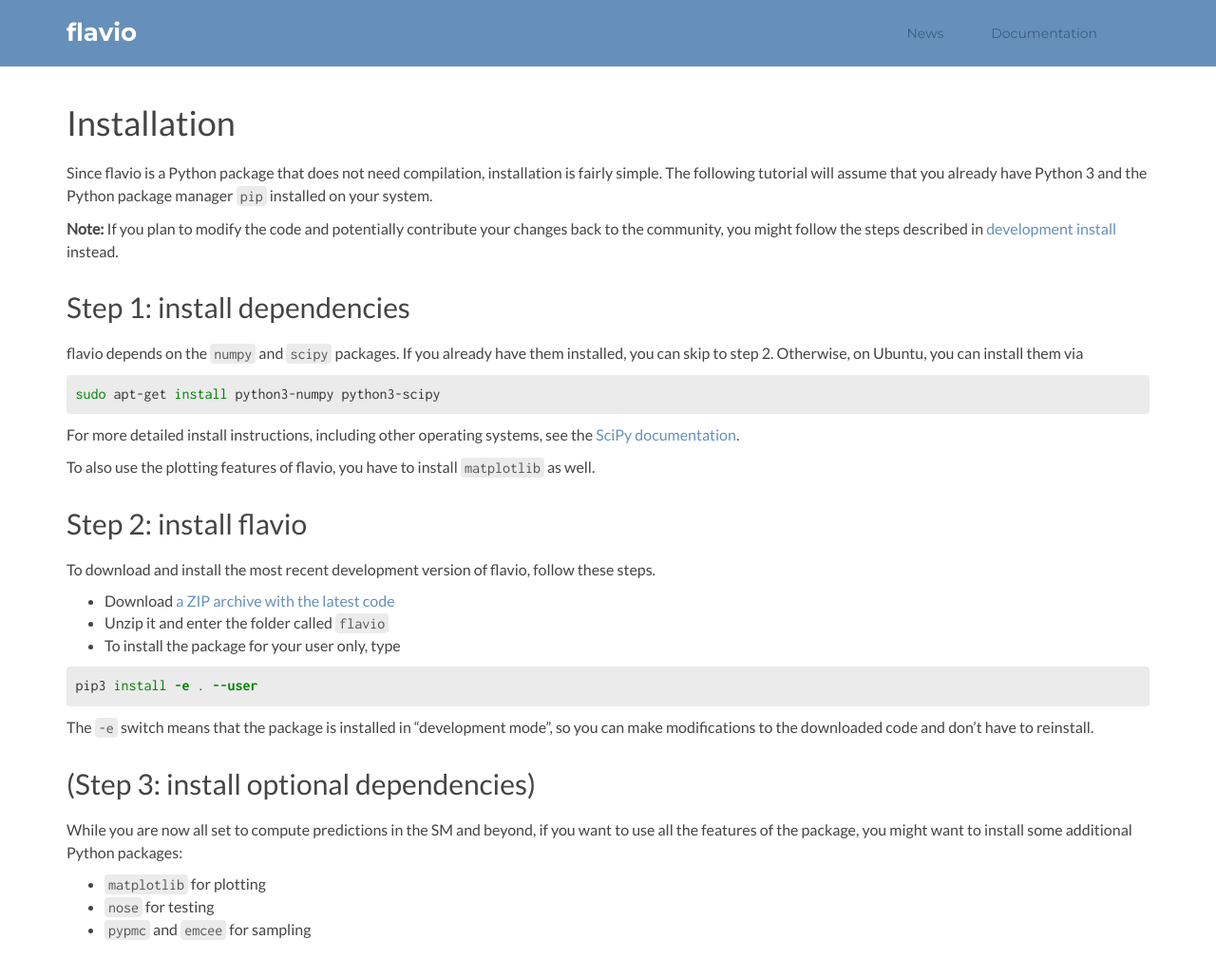
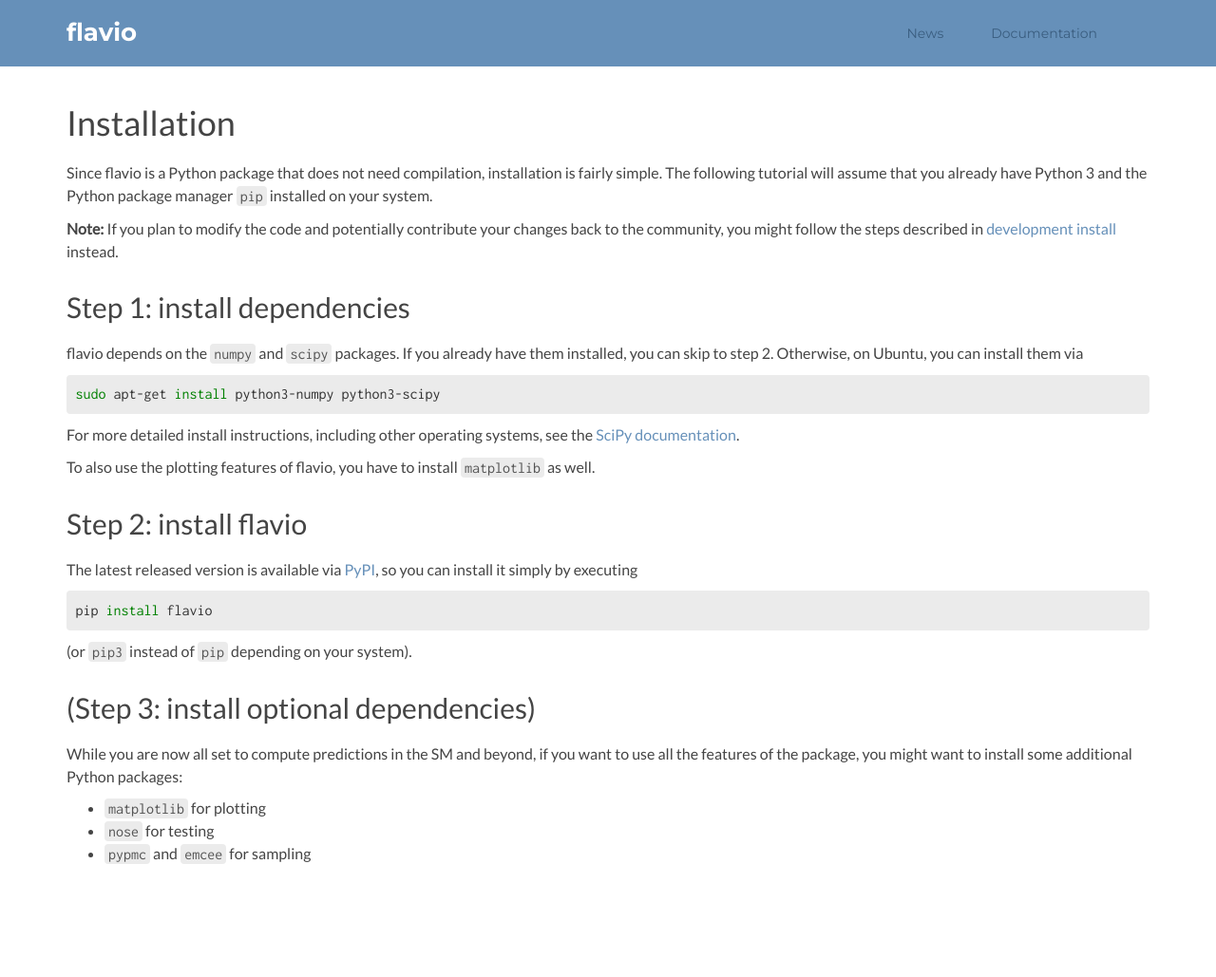
Before and after one commit to flav-io/flav-io.github.io, a Jekyll site: the page built from docs/installation.md, in a window 1280 px wide and 1081 px high. Shown: the top 1029 px of the window at 95% size. Built offline with Jekyll 4.4.1, drawn with Linux system fonts in a browser that asks for light colours.

Commit message:
Installation instruction now using PyPI

```diff
--- a/docs/installation.md
+++ b/docs/installation.md
@@ -31,17 +31,14 @@
 
 ## Step 2: install flavio
 
-To download and install the most recent development version of flavio, follow
-these steps.
+The latest released version is available via [PyPI](https://pypi.python.org/), so
+you can install it simply by executing
 
-- Download [a ZIP archive with the latest code](https://github.com/flav-io/flavio/archive/master.zip)
-- Unzip it and enter the folder called `flavio`
-- To install the package for your user only, type
 {% highlight bash %}
-pip3 install -e . --user
+pip install flavio
 {% endhighlight %}
-The `-e` switch means that the package is installed in "development mode", so
-you can make modifications to the downloaded code and don't have to reinstall.
+
+(or `pip3` instead of `pip` depending on your system).
 
 ## (Step 3: install optional dependencies)
 
```
